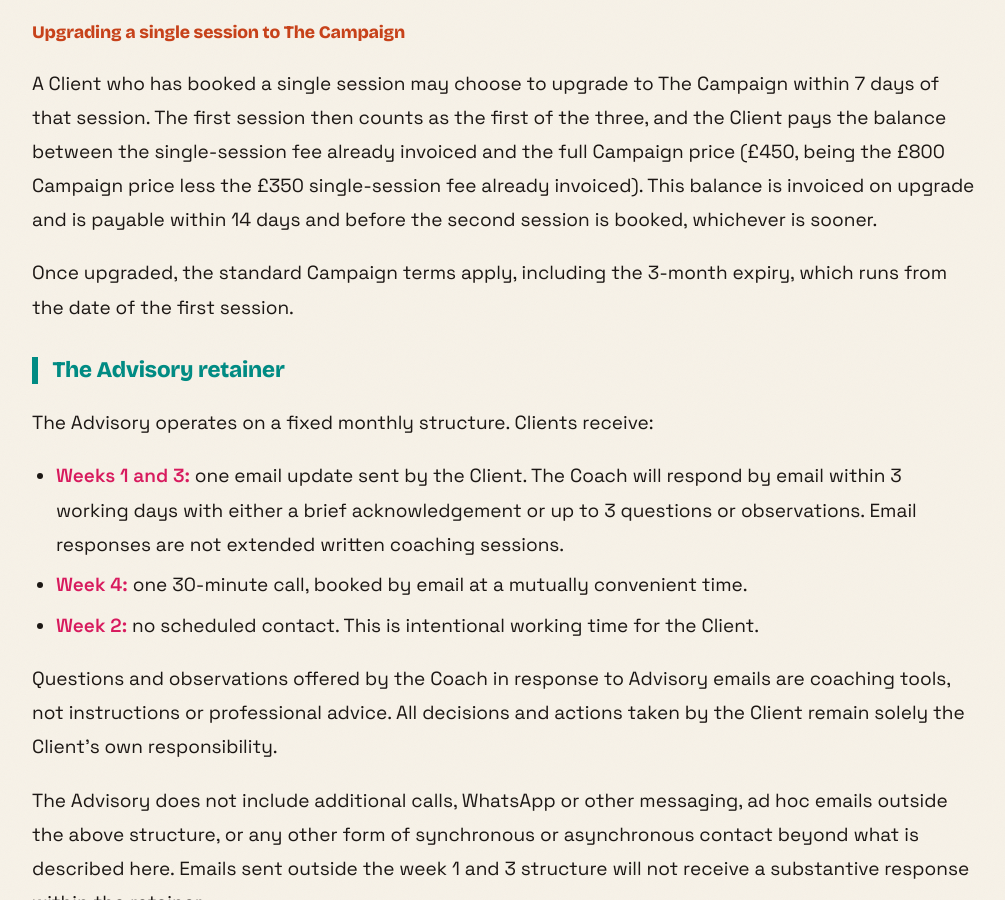
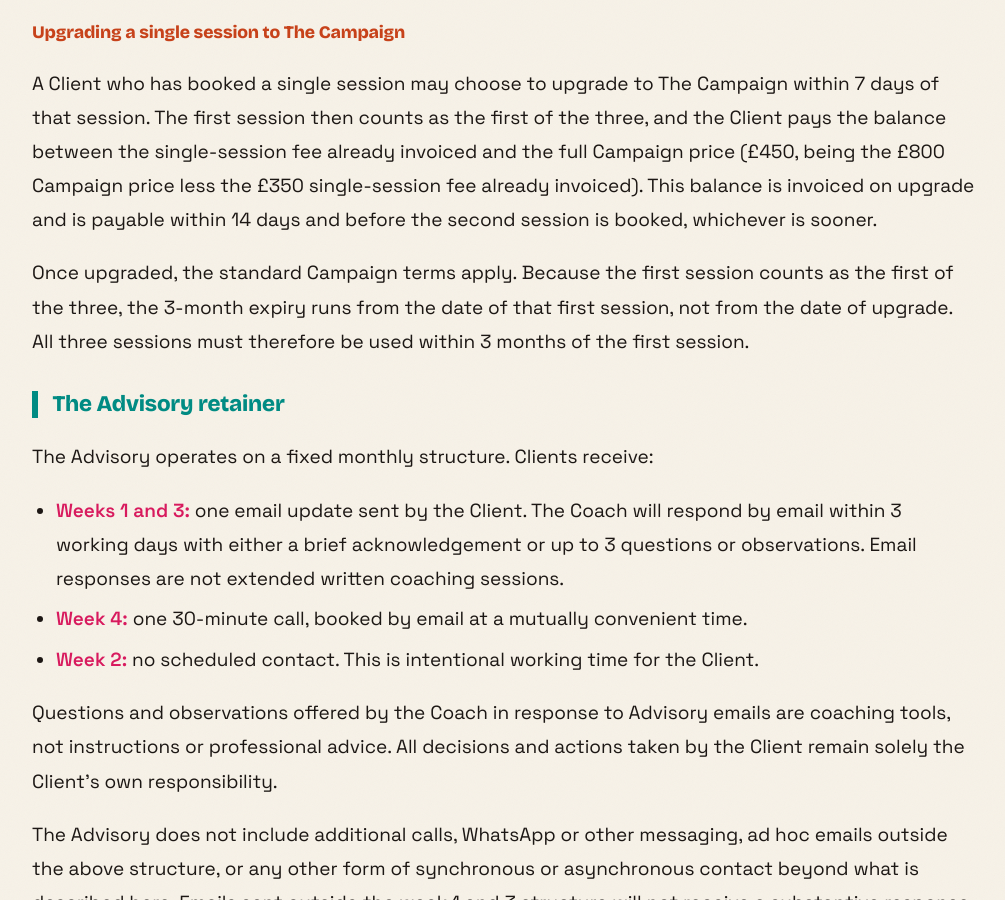
Before and after one commit to outragedpinkracoon/outragedpinkracoon.github.io, a Jekyll site: the page built from pages/coaching-disclaimer-and-terms.md, in a window 1280 px wide and 900 px high, scrolled down 4787 px. Shown: the whole window, without its empty margins (136-1141 px from the left). Built offline with Jekyll 4.4.1, drawn with Linux system fonts in a browser that asks for light colours; comment, search, counter and statistics services are not loaded; some of the changed text lies outside the part shown.

Commit message:
Add fairness/transparency touches to coaching T&Cs
- Upgrade clause: spell out that Campaign 3-month expiry runs from
  the first session, not from upgrade date
- Payment terms: Coach may pause booking further sessions while an
  invoice is unpaid (protects against non-payers; not a late fee)

Co-Authored-By: Claude Opus 4.8 <noreply@anthropic.com>

```diff
--- a/pages/coaching-disclaimer-and-terms.md
+++ b/pages/coaching-disclaimer-and-terms.md
@@ -99,7 +99,7 @@ All fees are VAT exempt. In return for the fees payable by the Client (or by a t
 
 A Client who has booked a single session may choose to upgrade to The Campaign within 7 days of that session. The first session then counts as the first of the three, and the Client pays the balance between the single-session fee already invoiced and the full Campaign price (£450, being the £800 Campaign price less the £350 single-session fee already invoiced). This balance is invoiced on upgrade and is payable within 14 days and before the second session is booked, whichever is sooner.
 
-Once upgraded, the standard Campaign terms apply, including the 3-month expiry, which runs from the date of the first session.
+Once upgraded, the standard Campaign terms apply. Because the first session counts as the first of the three, the 3-month expiry runs from the date of that first session, not from the date of upgrade. All three sessions must therefore be used within 3 months of the first session.
 
 ### The Advisory retainer
 
@@ -150,6 +150,8 @@ For bundles and programmes, an invoice for the full bundle or programme is issue
 
 For The Advisory retainer, invoices are issued monthly.
 
+Where an invoice remains unpaid after its due date, the Coach may decline to book or hold further sessions until the outstanding amount has been paid. This does not affect any session already delivered, which remains payable.
+
 ### Refunds
 Refunds are not available for single sessions, since the invoice for a single session is issued only after the session has been completed and the service delivered.
 
```
